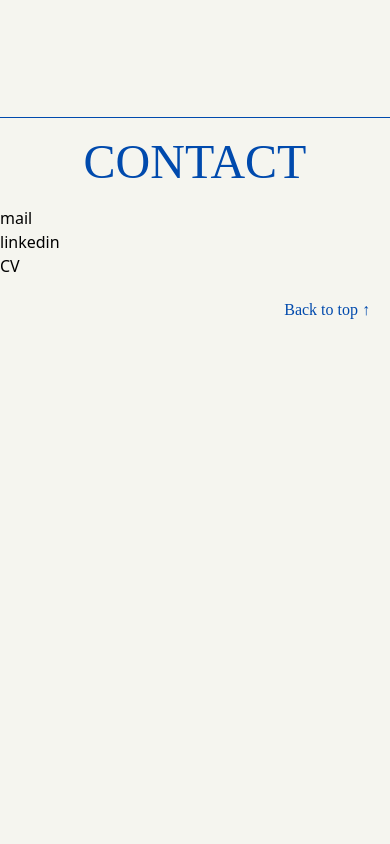
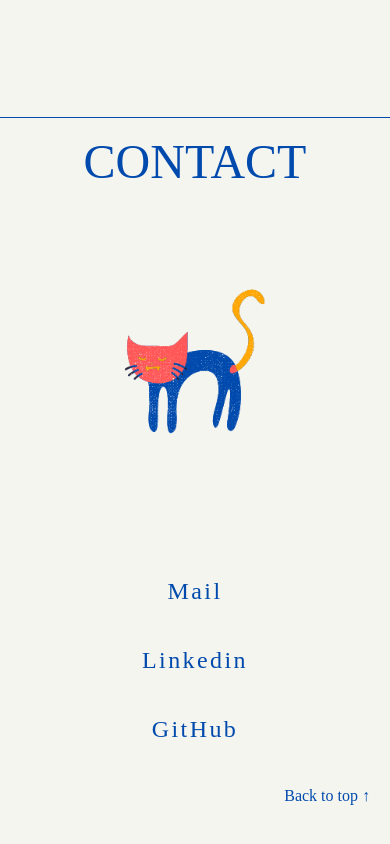
Before and after one commit to nahabee/MyPortfolio, a React (Vite) app: page / in a window 390 px wide. Shown: the part 3258-4102 px from the top of the page. Built offline with nearby package versions, Linux system fonts and the light colour scheme; a web font is replaced by a local one.

Commit message:
contact for mobile

```diff
--- a/src/pages/Contact.jsx
+++ b/src/pages/Contact.jsx
@@ -16,18 +16,29 @@ const Contact = () => {
         <h1 className="text-center text-5xl mt-5 mb-5"> CONTACT </h1>
       </div>
       <ContactForm />
-      <div className="m:hidden">
+      <div className="flex flex-col justify-center">
+        <img className="-mt-10" src="../assets/formcat.png" />
+        <div className="m:hidden font-body text-2xl tracking-widest h-52 justify-around text-blue flex flex-col items-center">
           <a
             href="mailto: nawelbenaicha@gmail.com"
             target="_blank"
             rel="noreferrer"
           >
-          <h1>mail</h1>
+            <h1 className="cursor-pointer hover:text-peche"> Mail</h1>
           </a>
-        <h2>linkedin</h2>
-        <h3>CV</h3>
+          <a
+            href="https://www.linkedin.com/in/nawelbch/"
+            target="_blank"
+            rel="noreferrer"
+          >
+            <h2 className="cursor-pointer hover:text-peche">Linkedin</h2>
+          </a>
+          <a href="https://github.com/nahabee" target="_blank" rel="noreferrer">
+            <h3 className="cursor-pointer hover:text-peche">GitHub</h3>
+          </a>
+        </div>{" "}
+      </div>
       <Footer />
-      </div>
     </div>
   );
 };
```
Also changed, not shown: public/assets/formcat.png (added). Lines whose indentation alone changed are shown as unchanged.
